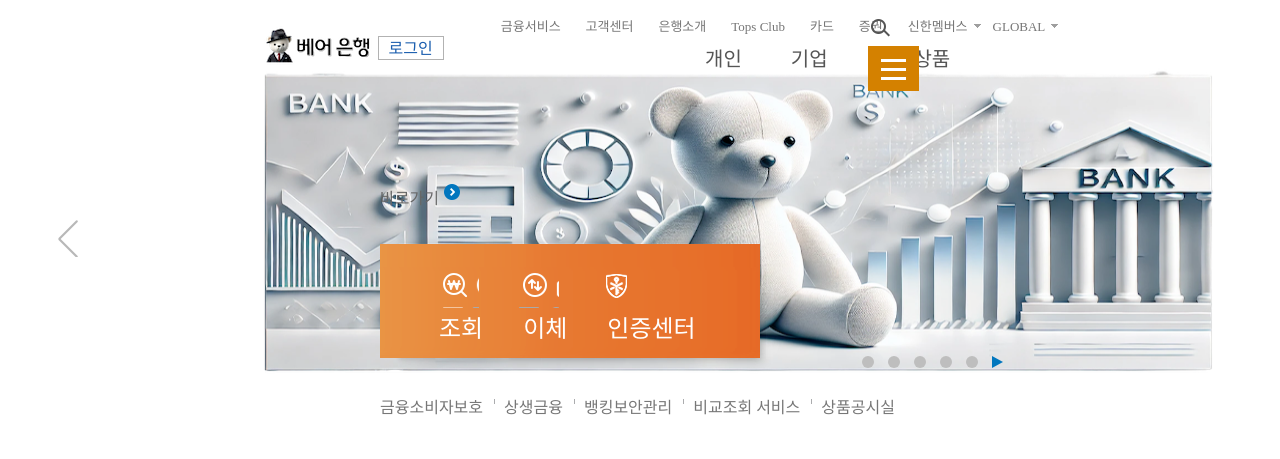
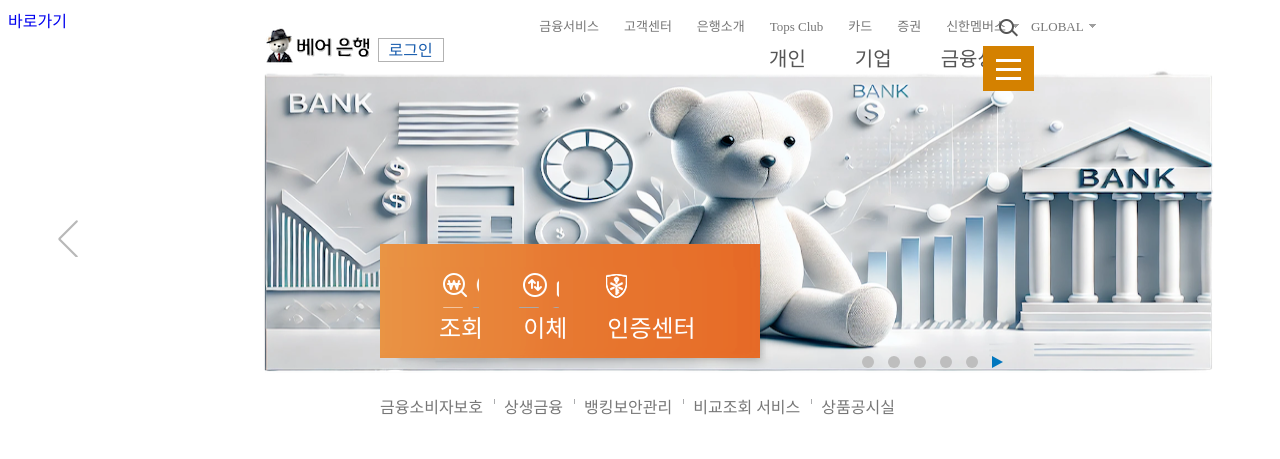
Before and after one commit to yb-k/fe-onboarding, a plain HTML site: page index.html in a window 1280 px wide. Shown: the top 459 px of the page. Drawn offline with Linux system fonts and the light colour scheme.

Commit message:
[Edit]머지 분기점

```diff
--- a/css/header.css
+++ b/css/header.css
@@ -9,10 +9,11 @@
 
 #tab {
     position: absolute;
-    left: 36%;
+    left: 39%;
     width: 1449px;
     height: 53px;
 }
+
 
 #tab li{
     display: inline; /* li 요소 가로배치 */
@@ -49,7 +50,7 @@
 #search {
     position: absolute;
     top: 16%;
-    right: 30.5%;
+    right: 20.5%;
      width: 19px;
     height: 18px;
     background: url(../img/img_intro.png) -940px -10px no-repeat;
@@ -69,7 +70,7 @@
     border: 1px solid #b2b2b2;
 
     left:29.5%;
-    bottom: 50%;
+    bottom: 48%;
     width: 64px;
     height: 22px;
     text-align: center;
@@ -81,7 +82,7 @@
 
 #logo_tab ul {
     position: absolute;
-    left: 50%;
+    left: 55%;
     top: 15%;
 }
 
@@ -104,5 +105,5 @@
     width: 50%;
     height: 100%;
     top: 38%;
-    right: -17.8%;
+    right: -26.8%;
 }
--- a/css/main_banner.css
+++ b/css/main_banner.css
@@ -5,11 +5,6 @@
 }
 
 /* 메인 배너 */
-#side_View {
-    width: 1680px;
-    height: 456px;
-}
-
 #side_View img {
     position: absolute;
     top: 0;
--- a/index.html
+++ b/index.html
@@ -45,7 +45,7 @@
         <div id="side_View" style="display: block; width: 1680px; height: 456px; z-index: 1;">
             <div style=""></div>
             <img src="./img/메인로고.png" style="position: absolute; left: 19%; height: 456px; width: 990px;">
-            <a href="#" style="position: absolute; z-index: 2; display: block; top: 185px; left: 380px; color: #666666;">바로가기
+            <a href="#" id="goto">바로가기
                 <span></span>
             </a>
             <ul id="orange_banner">
@@ -82,5 +82,10 @@
     </div>
 
 
+
+        </div>
+
+
+    </div>
 </body>
 </html>
```
